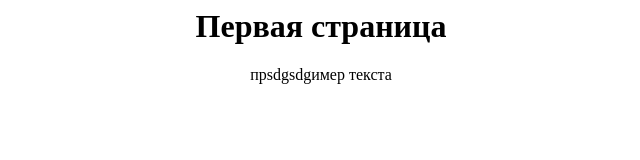
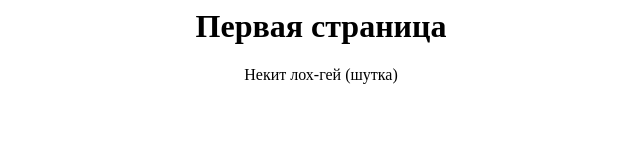
Before and after one commit to ScheideWurm/scheidewurm.github.io, a plain HTML site: page index.html in a window 1280 px wide. Shown: the full height of the page, 319-959 px from the left. Drawn offline with Linux system fonts and the light colour scheme.

Commit message:
Update index.html

```diff
--- a/index.html
+++ b/index.html
@@ -1,6 +1,6 @@
 <title>fleurfulls</title>
 <h1>Первая страница</h1>
-<p>прsdgsdgимер текста</p>
+<p>Некит лох-гей (шутка)</p>
 <style>
 p,h1 {
     text-align:center
```
